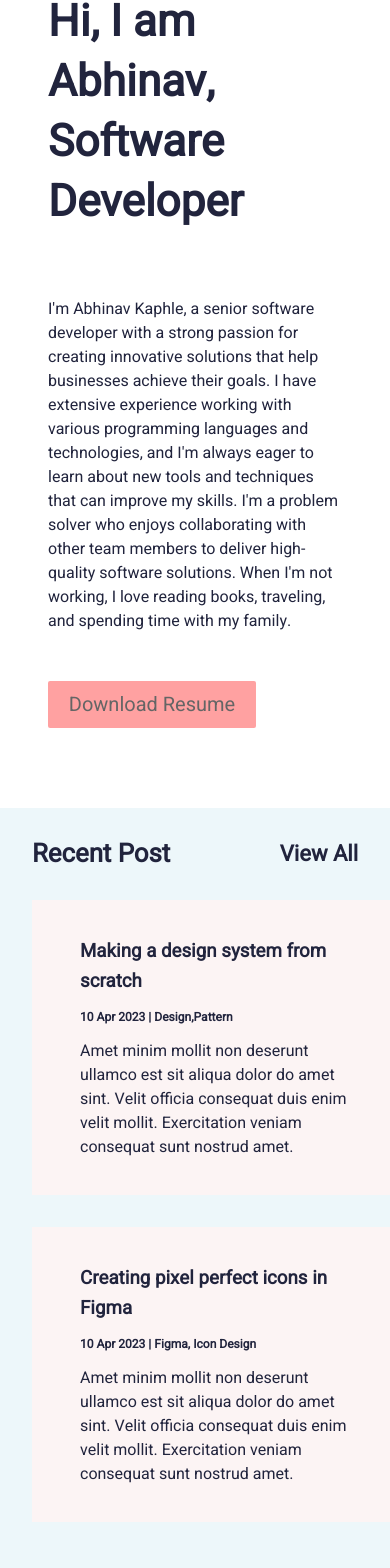
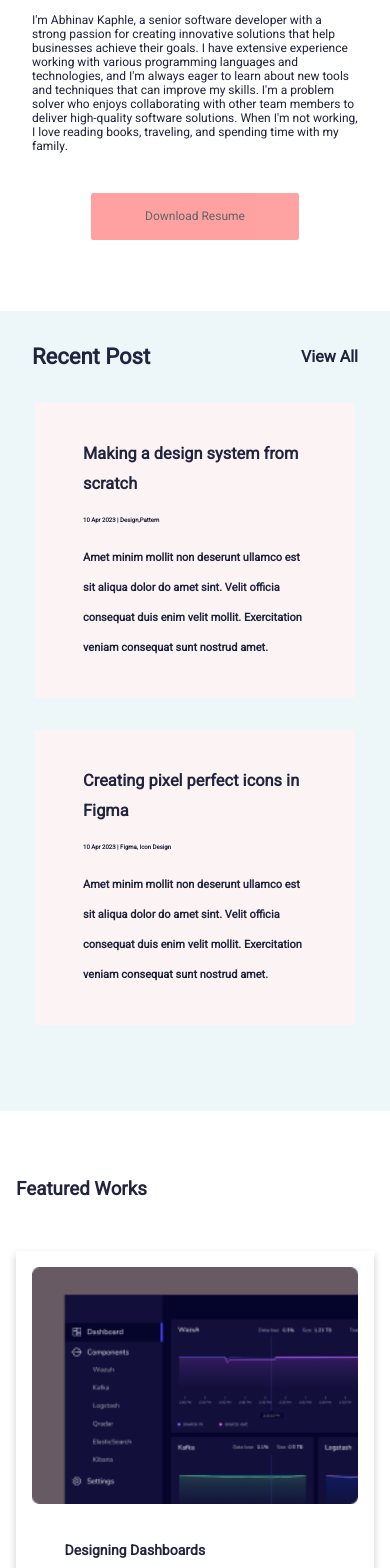
Before and after one commit to dupilop/my-portfolio, a Next.js app: page / in a window 390 px wide. Shown: the part 359-1927 px from the top of the page. Built offline with nearby package versions, Linux system fonts and the light colour scheme.

Commit message:
responsive to mobile more

```diff
--- /dev/null
+++ b/src/pages/common/_allmixins.scss
@@ -0,0 +1,63 @@
+@mixin smallTitle{
+    font-weight: 700;
+    font-size: 14px;
+    line-height: 30px;
+}
+@mixin smallInfo{
+    font-weight: 700;
+    font-size: 9px;
+    line-height: 30px;
+}
+@mixin smalldesc{
+    font-weight: 700;
+    font-size: 11px;
+    line-height: 30px;
+}
+
+@mixin averageHeader{
+    font-family: 'Heebo';
+    font-style: normal;
+    font-weight: 700;
+    font-size: 26px;
+    line-height: 38px;
+    color: #21243D;
+}
+
+@mixin averageInfo{
+    font-family: 'Heebo';
+    font-style: normal;
+    font-weight: 400;
+    font-size: 18px;
+    line-height: 26px;
+    color: #21243D;
+}
+
+@mixin averageDesc{
+    font-family: 'Heebo';
+    font-style: normal;
+    font-weight: 400;
+    font-size: 16px;
+    line-height: 24px;
+    color: #21243D;
+}
+
+@mixin initialPadding{
+    padding: 0 15rem;
+}
+
+@mixin smallerHeader{
+    font-family: 'Heebo';
+    font-style: normal;
+    font-weight: 400;
+    font-size: 16px;
+    line-height: 60px;
+}
+
+@mixin smallScreenDownload{
+    display: flex;
+    justify-content: center;
+    align-items: center;
+    width: 100vw;
+    height: 30px;
+    margin-left: 0;
+}
--- /dev/null
+++ b/src/pages/common/_commonvalues.scss
@@ -0,0 +1,4 @@
+// $header: 1.375rem
+$title: 26px;
+$addinfo: 18px;
+$description: 16px;
--- a/src/pages/common/_responsive.scss
+++ b/src/pages/common/_responsive.scss
@@ -1,4 +1,4 @@
-
+@import './allmixins';
 
 @media only screen and (max-width: 1440px) {
     .container{
@@ -56,35 +56,35 @@
         padding: 0 4rem;
     }
 }
-@media only screen and (max-width: 768px) {
-    .container{
-    padding: 0 1rem;
-    .rightContainer{
-        .innerContainer{
-            height: 25rem;
-            width: 25rem;
-            .imagePic{
-                border-radius: 36rem;
-            }
-        }
-    }
-    }
-    .download{
-        margin-left: 1rem;
-    }
-    .recentPost{
-        .recentPostInside{
-        padding: 0 1rem;
-        .header{
-            padding-right: 1rem;
-        }
-        }
-    }
-    .featuredWorkContainer{
-        padding: 0 1rem;
-    }
-}
-@media only screen and (max-width: 425px) {
+// @media only screen and (max-width: 768px) {
+//     .container{
+//     padding: 0 1rem;
+//     .rightContainer{
+//         .innerContainer{
+//             height: 25rem;
+//             width: 25rem;
+//             .imagePic{
+//                 border-radius: 36rem;
+//             }
+//         }
+//     }
+//     }
+//     .download{
+//         margin-left: 1rem;
+//     }
+//     .recentPost{
+//         .recentPostInside{
+//         padding: 0 1rem;
+//         .header{
+//             padding-right: 1rem;
+//         }
+//         }
+//     }
+//     .featuredWorkContainer{
+//         padding: 0 1rem;
+//     }
+// }
+@media only screen and (max-width: 850px) {
     .container{
         display: flex;
         flex-direction: column-reverse;
@@ -109,7 +109,7 @@
         }
     }
     .download{
-        margin-left: 3rem;
+        @include smallScreenDownload;
     }
     .recentPost{
         height: 50rem;
@@ -121,6 +121,8 @@
         .main{
             display: flex;
             flex-direction: column;
+            justify-content: center;
+            align-items: center;
         }
         }
     }
@@ -128,7 +130,7 @@
         padding: 0 1rem;
     }
     .boxOuter{
-        width: 23rem;
+        width: 90vw;
         .header{
             font-weight: 700;
             font-size: 16px;
@@ -159,13 +161,125 @@
     padding: 0 4rem;
     }
 }
-@media only screen and (max-width: 320px) {
+@media only screen and (max-width: 425px) {
     .container{
         display: flex;
         flex-direction: column-reverse;
         justify-content: center;
         align-items: center;
         gap: 2rem;
+        padding: 0;
+        .leftContainer{
+            width: 100%;
+            display: flex;
+            justify-content: center;
+            align-items: center;
+            gap: 1rem;
+
+            h3{
+                font-weight: 700;
+                font-size: 32px;
+                line-height: 34px;
+            }
+            p{
+                font-weight: 400;
+                font-size: 12px;
+                line-height: 14px;
+            }
+        }
+        .rightContainer{
+            .innerContainer{
+                height: 8rem;
+                width: 8rem;
+                .imagePic{
+                    border-radius: 36rem;
+                }
+            }
+        }
+    }
+    .download{
+        // margin-left: 2rem;
+        @include smallScreenDownload;
+        .downloadButton{
+            font-size: 12px;
+            line-height: 29px;
+            font-weight: 500;
+        }
+    }
+    .recentPost{
+        height: 50rem;
+        .recentPostInside{
+        padding: 0 1rem;
+        .header{
+            padding-right: 1rem;
+            @include smallerHeader;
+        }
+        .main{
+            display: flex;
+            flex-direction: column;
+        }
+        }
+    }
+    .featuredWorkContainer{
+        padding: 0 1rem;
+        .heading{
+            @include smallerHeader;
+        }
+    }
+    .boxOuter{
+        width: 20rem;
+        .header{
+            @include smallTitle;
+        }
+        .addInfo{
+            @include smallInfo;
+        }
+        .description{
+            @include smalldesc;
+        }
+    }
+    .featuredWorkSliderContainer{
+        display: flex;
+        justify-content: center;
+        flex-direction: column;
+        width: 100%;
+        height: 33rem;
+        .featuredImage{
+            display: flex;
+            justify-content: center;
+            align-items: center;
+            width: 100%;
+            position: relative;
+            .imagePic{
+                object-fit: fill !important;
+            }
+        }
+        .content{
+            div{
+                h3{
+                    @include smallTitle;
+                }
+                span{
+                    @include smallInfo;
+                }
+                p{
+                    @include smalldesc;
+                }
+            }
+        }
+    }
+    .footer{
+    padding: 0 1rem;
+    }
+}
+@media only screen and (max-width: 375px) {
+    .container{
+        display: flex;
+        flex-direction: column-reverse;
+        justify-content: center;
+        align-items: center;
+        gap: 2rem;
+        padding: 0;
         .leftContainer{
             width: 100%;
             display: flex;
@@ -195,13 +309,10 @@
         }
     }
     .download{
-        margin-left: 2rem;
-        display: flex;
-        justify-content: center;
-        width: 140px;
-        height: 30px;
+        // margin-left: 2rem;
+        @include smallScreenDownload;
         .downloadButton{
-            font-size: 14px;
+            font-size: 12px;
             line-height: 29px;
             font-weight: 500;
         }
@@ -212,11 +323,7 @@
         padding: 0 1rem;
         .header{
             padding-right: 1rem;
-            font-family: 'Heebo';
-            font-style: normal;
-            font-weight: 400;
-            font-size: 16px;
-            line-height: 60px;
+            @include smallerHeader;
         }
         .main{
             display: flex;
@@ -226,23 +333,20 @@
     }
     .featuredWorkContainer{
         padding: 0 1rem;
+        .heading{
+            @include smallerHeader;
+        }
     }
     .boxOuter{
-        width: 16rem;
+        width: 20rem;
         .header{
-            font-weight: 700;
-            font-size: 14px;
-            line-height: 30px;
+            @include smallTitle;
         }
         .addInfo{
-            font-weight: 700;
-            font-size: 9px;
-            line-height: 30px;
+            @include smallInfo;
         }
         .description{
-            font-weight: 700;
-            font-size: 11px;
-            line-height: 30px;
+            @include smalldesc;
         }
     }
     .featuredWorkSliderContainer{
@@ -261,6 +365,130 @@
                 object-fit: fill !important;
             }
         }
+        .content{
+            div{
+                h3{
+                    @include smallTitle;
+                }
+                span{
+                    @include smallInfo;
+                }
+                p{
+                    @include smalldesc;
+                }
+            }
+        }
+    }
+    .footer{
+    padding: 0 1rem;
+    }
+}
+
+@media only screen and (max-width: 320px) {
+    .container{
+        display: flex;
+        flex-direction: column-reverse;
+        justify-content: center;
+        align-items: center;
+        gap: 2rem;
+        padding: 0;
+        .leftContainer{
+            width: 100%;
+            display: flex;
+            justify-content: center;
+            align-items: center;
+            gap: 1rem;
+            padding: 0 1rem;
+            h3{
+                font-weight: 700;
+                font-size: 32px;
+                line-height: 34px;
+            }
+            p{
+                font-weight: 400;
+                font-size: 12px;
+                line-height: 14px;
+            }
+        }
+        .rightContainer{
+            .innerContainer{
+                height: 6rem;
+                width: 6rem;
+                .imagePic{
+                    border-radius: 36rem;
+                }
+            }
+        }
+    }
+    .download{
+        @include smallScreenDownload;
+        .downloadButton{
+            font-size: 14px;
+            line-height: 29px;
+            font-weight: 500;
+        }
+    }
+    .recentPost{
+        height: 50rem;
+        .recentPostInside{
+        padding: 0 1rem;
+        .header{
+            padding-right: 1rem;
+            @include smallerHeader;
+        }
+        .main{
+            display: flex;
+            flex-direction: column;
+        }
+        }
+    }
+    .featuredWorkContainer{
+        padding: 0 1rem;
+        .heading{
+            @include smallerHeader;
+        }
+    }
+    .boxOuter{
+        width: 16rem;
+        .header{
+            @include smallTitle;
+        }
+        .addInfo{
+            @include smallInfo;
+        }
+        .description{
+            @include smalldesc;
+        }
+    }
+    .featuredWorkSliderContainer{
+        display: flex;
+        justify-content: center;
+        flex-direction: column;
+        width: 100%;
+        height: 33rem;
+        .featuredImage{
+            display: flex;
+            justify-content: center;
+            align-items: center;
+            width: 100%;
+            position: relative;
+            .imagePic{
+                object-fit: fill !important;
+            }
+        }
+        .content{
+            div{
+                h3{
+                    @include smallTitle;
+                }
+                span{
+                    @include smallInfo;
+                }
+                p{
+                    @include smalldesc;
+                }
+            }
+        }
     }
     .footer{
     padding: 0 1rem;
@@ -268,7 +496,7 @@
 }
 @media only screen and (min-width: 1440px) {
     .container{
-        padding: 0 15rem;
+        @include initialPadding;
         .rightContainer{
             .innerContainer{
                 height: 25rem;
@@ -284,13 +512,13 @@
     }
     .recentPost{
         .recentPostInside{
-        padding: 0 15rem;
+            @include initialPadding;
         .header{
             padding-right: 15rem;
         }
         }
     }
     .featuredWorkContainer{
-        padding: 0 15rem;
+            @include initialPadding;
     }
 }
--- a/src/pages/common/homepage/featuredWorkSlider.tsx
+++ b/src/pages/common/homepage/featuredWorkSlider.tsx
@@ -29,7 +29,7 @@ const FeaturedWorkSlider: React.FC<WorkSlider> = ({title, createYear, category,
                         <h3>{title}</h3>
                     </div>
                     <div>
-                        <span>{createYear} {category}</span>
+                        <span>{createYear} </span> <h6>{category}</h6>
                     </div>
                     <div>
                         <p>
--- a/src/pages/common/homepage/styles/featuredWork.module.scss
+++ b/src/pages/common/homepage/styles/featuredWork.module.scss
@@ -1,4 +1,3 @@
-@import '../../responsive';
 
 $background: #ffffff;
 $text: #21243D;
@@ -21,3 +20,5 @@ $text: #21243D;
 
     }
 }
+
+@import '../../responsive';
--- a/src/pages/common/homepage/styles/featuredWorkSlider.module.scss
+++ b/src/pages/common/homepage/styles/featuredWorkSlider.module.scss
@@ -1,3 +1,4 @@
+@import '../../allmixins';
 $background: #ffffff;
 $text: #21243D;
 
@@ -8,7 +9,7 @@ $text: #21243D;
     gap: 2rem;
     box-shadow: 0 4px 8px 0 rgba(0,0,0,0.2);
     transition: 0.3s;
-    font-size: larger;
+    // font-size: larger;
     height: 14rem;
     padding: 1rem;
     align-items: center;
@@ -26,6 +27,17 @@ $text: #21243D;
         flex-direction: column;
         gap: 1rem;
         width: 80%;
+        div{
+            h3{
+                @include averageHeader;
+            }
+            span{
+                @include averageInfo;
+            }
+            p{
+                @include averageDesc;
+            }
+        }
 
     }
 }
--- a/src/pages/common/homepage/styles/recentPostSlider.module.scss
+++ b/src/pages/common/homepage/styles/recentPostSlider.module.scss
@@ -23,9 +23,11 @@ $rightAlign: 15rem;
             padding-top: 1rem;
             font-family: 'Heebo';
             font-style: normal;
-            font-weight: 400;
-            font-size: 22px;
-            line-height: 60px;
+            h3{
+                font-weight: 700;
+                font-size: 22px;
+                line-height: 60px;
+            }
             h4{
                 display: inline-block;
                 position: relative;
--- a/src/pages/common/homepage/styles/sliderBox.module.scss
+++ b/src/pages/common/homepage/styles/sliderBox.module.scss
@@ -1,3 +1,5 @@
+@import '../../allmixins';
+
 $background: #fcf4f4;
 $text: #A73131;
 .boxOuter{
@@ -10,29 +12,13 @@ $text: #A73131;
     padding: 2rem 3rem;
     cursor: pointer;
     .header{
-        color: $text;
-        font-family: 'Heebo';
-        font-style: normal;
-        font-weight: 700;
-        font-size: 26px;
-        line-height: 38px;
-        color: #21243D;
+        @include averageHeader;
     }
     .addInfo{
-        font-family: 'Heebo';
-        font-style: normal;
-        font-weight: 400;
-        font-size: 18px;
-        line-height: 26px;
-        color: #21243D;
+        @include averageInfo;
     }
     .description{
-        font-family: 'Heebo';
-        font-style: normal;
-        font-weight: 400;
-        font-size: 16px;
-        line-height: 24px;
-        color: #21243D;
+        @include averageDesc;
     }
 }
 .boxOuter:hover{
--- a/src/styles/Home.module.scss
+++ b/src/styles/Home.module.scss
@@ -1,8 +1,11 @@
+@import '../pages/common/commonvalues';
+
 .main {
   background: white;
   display: flex;
   flex-direction: column;
   gap: 2rem;
+
   .section{
     background: white;
     display: flex;
@@ -12,6 +15,7 @@
 
 }
 
+
 @keyframes rotate {
   from {
     transform: rotate(360deg);
```
